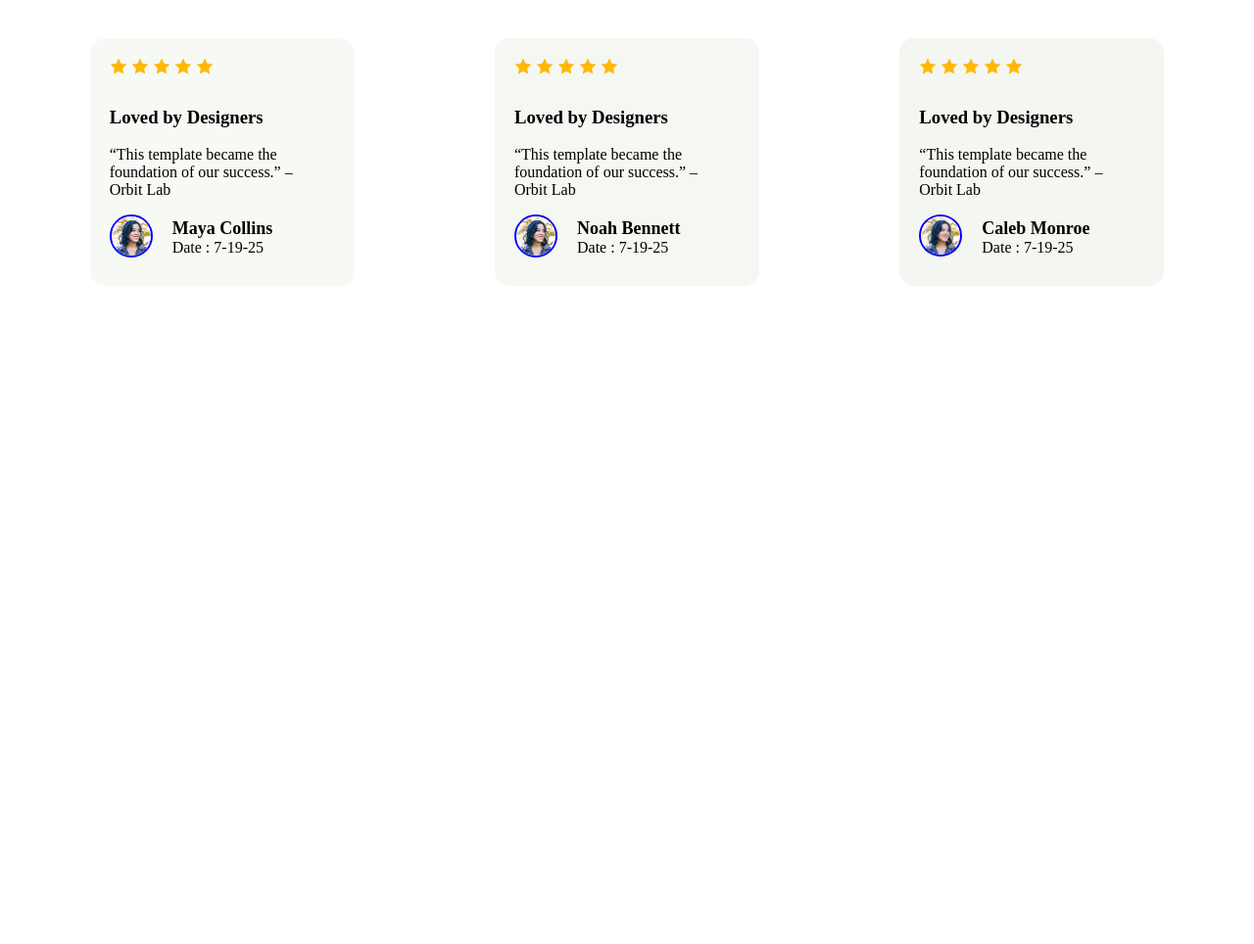
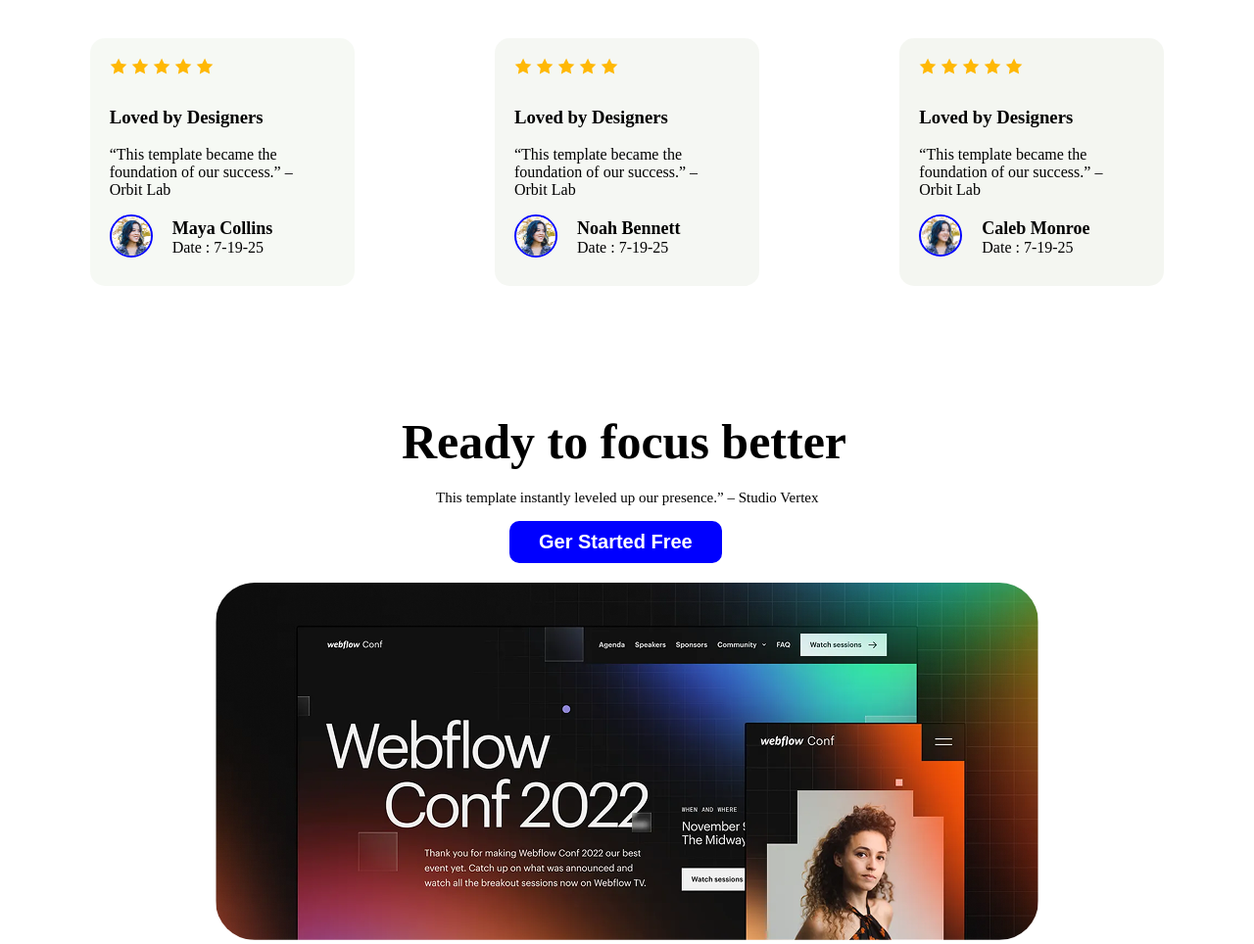
Before and after one commit to Munjurul-0X/Assignment-1, a plain HTML site: page index.html in a window 1280 px wide. Shown: the part 1567-2531 px from the top of the page at 98% size. Before the commit the page ends 1867 px from the top, so only its background shows below. Drawn offline with Linux system fonts and the light colour scheme.

Commit message:
Template Section Added

```diff
--- a/index.html
+++ b/index.html
@@ -128,6 +128,18 @@
         </div>
       </div>
     </section>
+    <section class="template-photo">
+      <div class="template-text">
+        <h2 class="template-title">Ready to focus better</h2>
+        <p class="template-discribtion">
+          This template instantly leveled up our presence.” – Studio Vertex
+        </p>
+        <div class="template-button">
+          <button class="btn-primary">Ger Started Free</button>
+        </div>
+      </div>
+      <img id="template-photo-style" src="Assets/wc-big.png" alt="">
+    </section>
   </main>
   <footer></footer>
 </body>
--- a/style/style.css
+++ b/style/style.css
@@ -4,6 +4,7 @@
   font-style: normal;
   font-variation-settings:
     "wdth" 100;
+
 }
 
 /** nav style **/
@@ -178,6 +179,7 @@ nav {
   justify-content: space-around;
   gap: 0px;
   margin: 0 auto;
+  margin-bottom: 130px;
 }
 
 .card-1 {
@@ -281,3 +283,36 @@ span {
   font-size: 42px;
   font-weight: bold;
 }
+
+/** Template Section Style **/
+
+.template-photo {
+  max-width: 840px;
+  max-height: 365px;
+  margin: 0 auto;
+}
+
+#template-photo-style {
+  border: none;
+  border-radius: 40px;
+}
+
+.template-text {
+  margin-left: 190px;
+  margin-bottom: 20px;
+}
+
+.template-button {
+  margin-left: 110px;
+}
+
+.template-title {
+  font-size: 50px;
+  font-weight: bold;
+  margin-bottom: 20px;
+}
+
+.template-discribtion {
+  font-size: 15px;
+  margin-left: 35px;
+}
```
